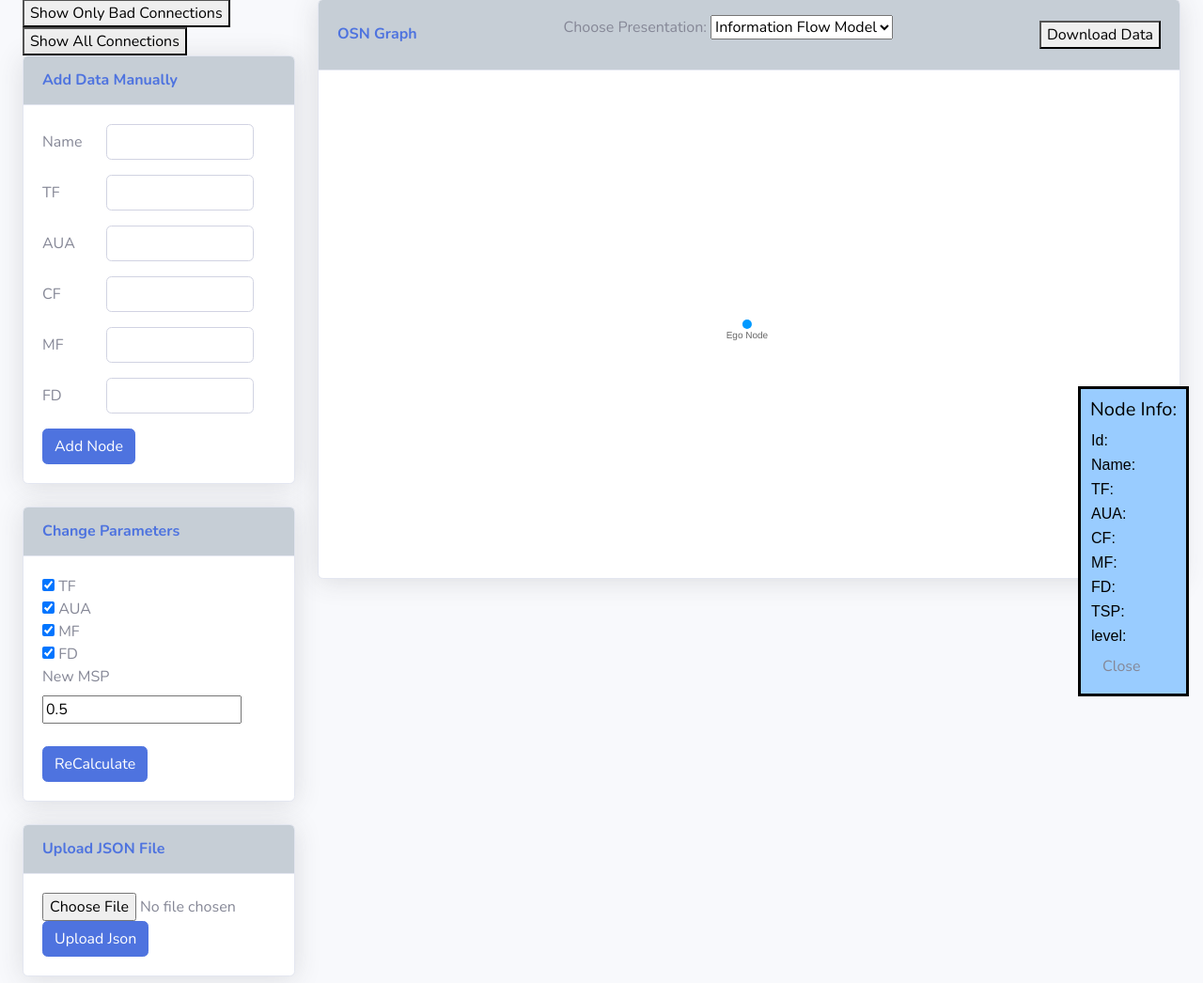
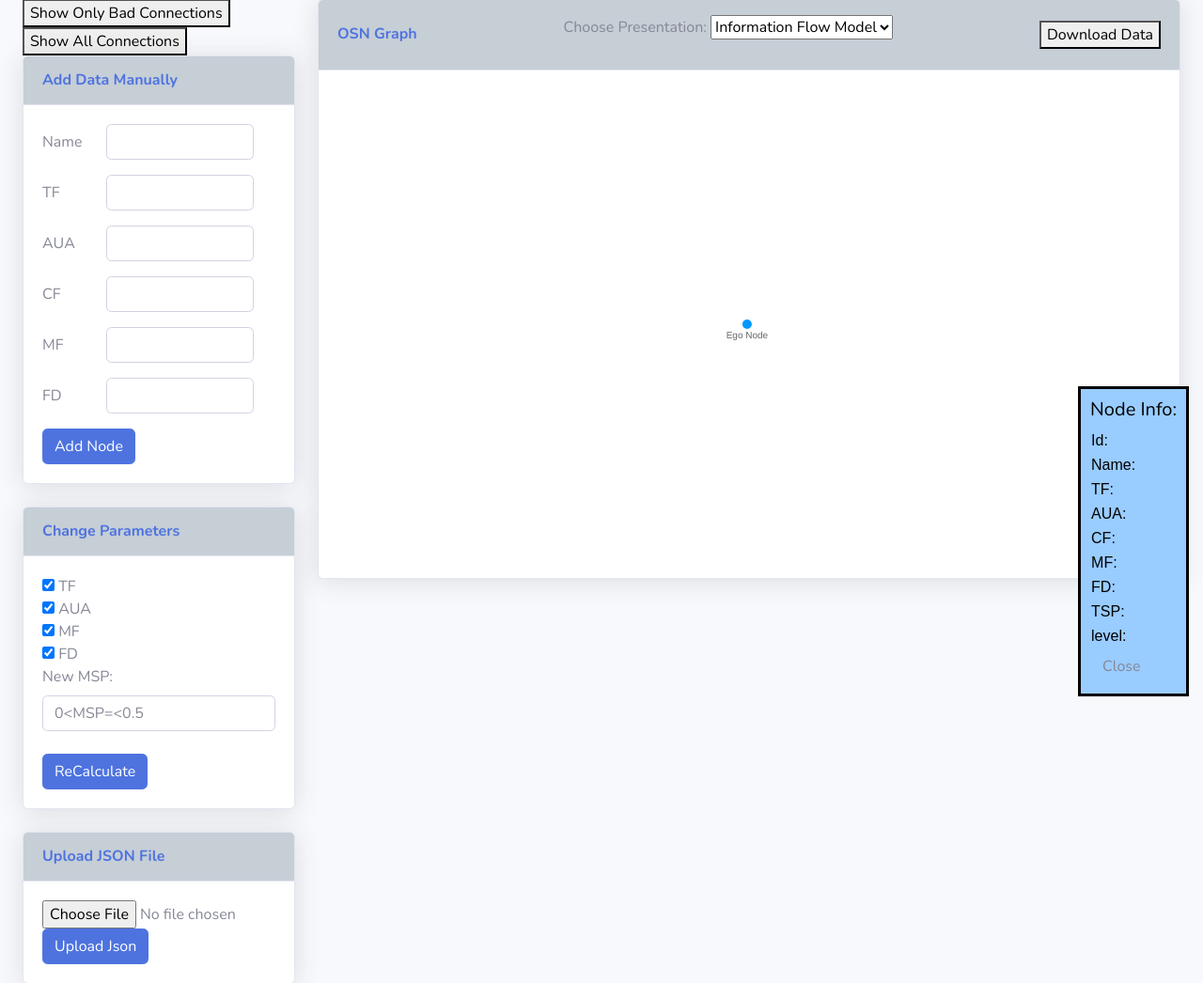
Before and after one commit to sagivmap/final_project, a Flask app: template FlaskTry/templates/addManuallyPage.html in a window 1280 px wide. Shown: the part 59-1105 px from the top of the page at 94% size. Run offline with Flask 2, Linux system fonts and the light colour scheme; the template is opened without the code that fills it, so the values that code supplies are empty; some libraries are stand-ins or nearby versions.

Commit message:
change MSP in manually

```diff
--- a/FlaskTry/static/js/graphPresentation.js
+++ b/FlaskTry/static/js/graphPresentation.js
@@ -275,9 +275,9 @@ var calc_node_weight = function (TF, AUA) {
     if (calc_TF){
         if (TF > tf_barrier) { c_TF = 1; }
         else {
-            console.log(TF / tf_barrier)
+
             c_TF = TF / tf_barrier;
-            console.log(c_TF)
+
         }
     }
     if (calc_AUA) {
@@ -286,9 +286,6 @@ var calc_node_weight = function (TF, AUA) {
     }
 
     if (calc_TF && (!calc_AUA)) {
-        console.log(calc_TF);
-        console.log(calc_AUA);
-        console.log(c_TF);
         return c_TF;
     }
 
@@ -579,7 +576,7 @@ function update() {
             .style("fill", function (d) {
                 if (d.id == 0) { return "#0099ff" }
                 if (d.CF.includes(0)) { return "#00cc00" }
-                if (d.TSP > 0.5) { return "#ff9900" } else { return "#ff0000" }
+                if (d.TSP > msp) { return "#ff9900" } else { return "#ff0000" }
             })
             .attr("r", r);
     }
@@ -717,7 +714,7 @@ function show_only_bad_connections() {
         second_level_nodes_with_low_tsp = new Set(get_all_low_tsp_second_level_nodes());
         bad_nodes = new Set([]);
         bad_nodes = new Set([...bad_nodes, ...second_level_nodes_with_low_tsp]);
-        //console.log(bad_nodes);
+
         for (let item of second_level_nodes_with_low_tsp) {
             first_circle_nodes_and_links_of_bad_node = get_first_circle_nodes_and_links_of_second(item['id']);
             first_circle_nodes = first_circle_nodes_and_links_of_bad_node[0];
@@ -734,7 +731,7 @@ function show_only_bad_connections() {
             second_circle_links = new Set(first_circle_nodes_and_links_of_bad_node[1]);
             bad_nodes = new Set([...bad_nodes, ...first_circle_nodes]);
             bad_links = new Set([...bad_links, ...second_circle_links]);
-            //console.log(bad_nodes);
+
             for (let node of first_circle_nodes) {
                 var first_circle_link = findLink(0, node['id']);
                 var first_circle_link_to_add = {
@@ -765,7 +762,6 @@ function show_only_bad_connections() {
         bad_nodes = Array.from(bad_nodes);
         bad_links = Array.from(bad_links);
 
-        //console.log(bad_nodes);
         d3.select('.links').selectAll('line.link').remove();
         d3.select('.nodes').selectAll('g.node').remove();
         update();
@@ -876,6 +872,9 @@ function ReCalculate() {
         calc_FD = true;
     } else {
         calc_FD = false;
+    } if (document.getElementById('mspToChange').value != '') {
+        msp = parseFloat(document.getElementById('mspToChange').value);
+        console.log(msp);
     }
     ReCalculate_helper();
 }
@@ -900,5 +899,7 @@ function ReCalculate_helper() {
             }
         }
     }
+    d3.select('.links').selectAll('line.link').remove();
+    d3.select('.nodes').selectAll('g.node').remove();
     update();
 }
--- a/FlaskTry/templates/addManuallyPage.html
+++ b/FlaskTry/templates/addManuallyPage.html
@@ -189,8 +189,8 @@
                                     <input type="checkbox" id="AUAcheckBox" value="AUA" checked> AUA<br>
                                     <input type="checkbox" id="MFcheckBox" value="MF" checked> MF<br>
                                     <input type="checkbox" id="FDcheckBox" value="FD" checked> FD<br>
-                                    <label for="mspToChange">New MSP</label>
-                                    <input type="number" id="mspToChange" value="0.5"><br><br>
+                                    <label for="mspToChange">New MSP:</label>
+                                    <input type="number" class="form-control input-lg" id="mspToChange" min="0.01" max="0.5" step="0.01" placeholder="0<MSP=<0.5"><br>
                                     <button id="Recalculatebtn" class="btn btn-primary" onclick="ReCalculate()">ReCalculate</button>
 
                                 </div>
```
